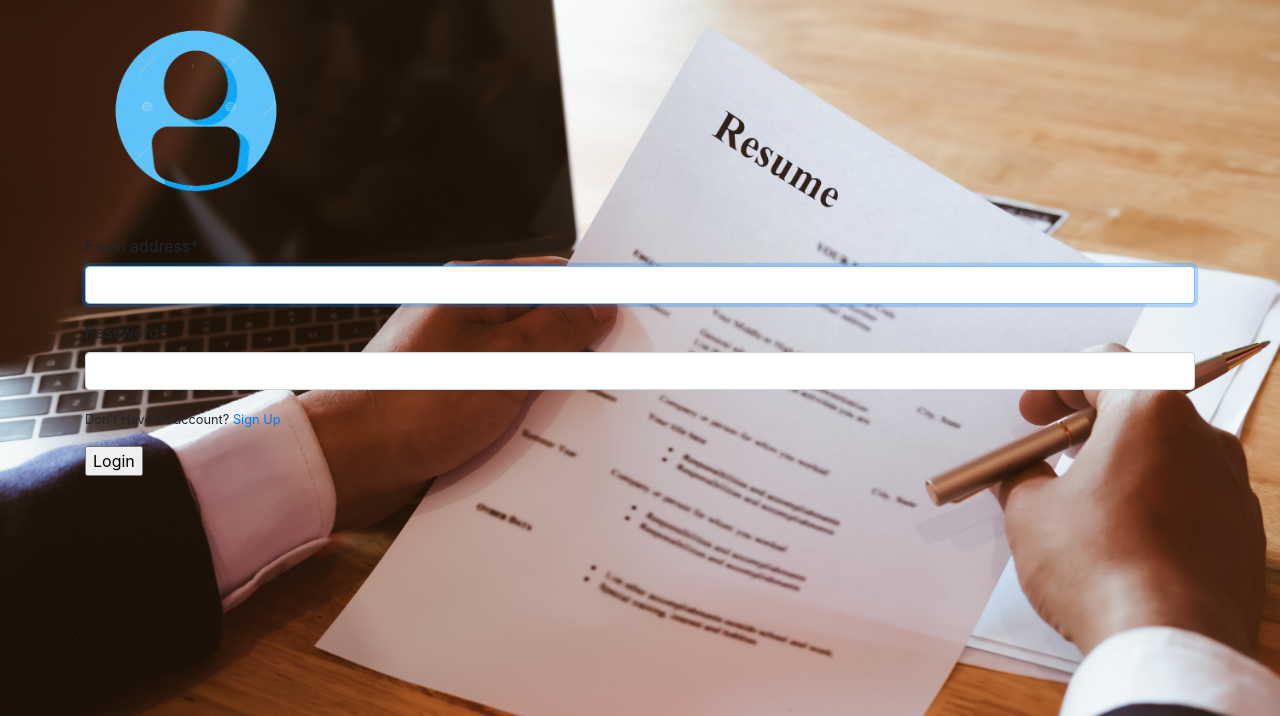
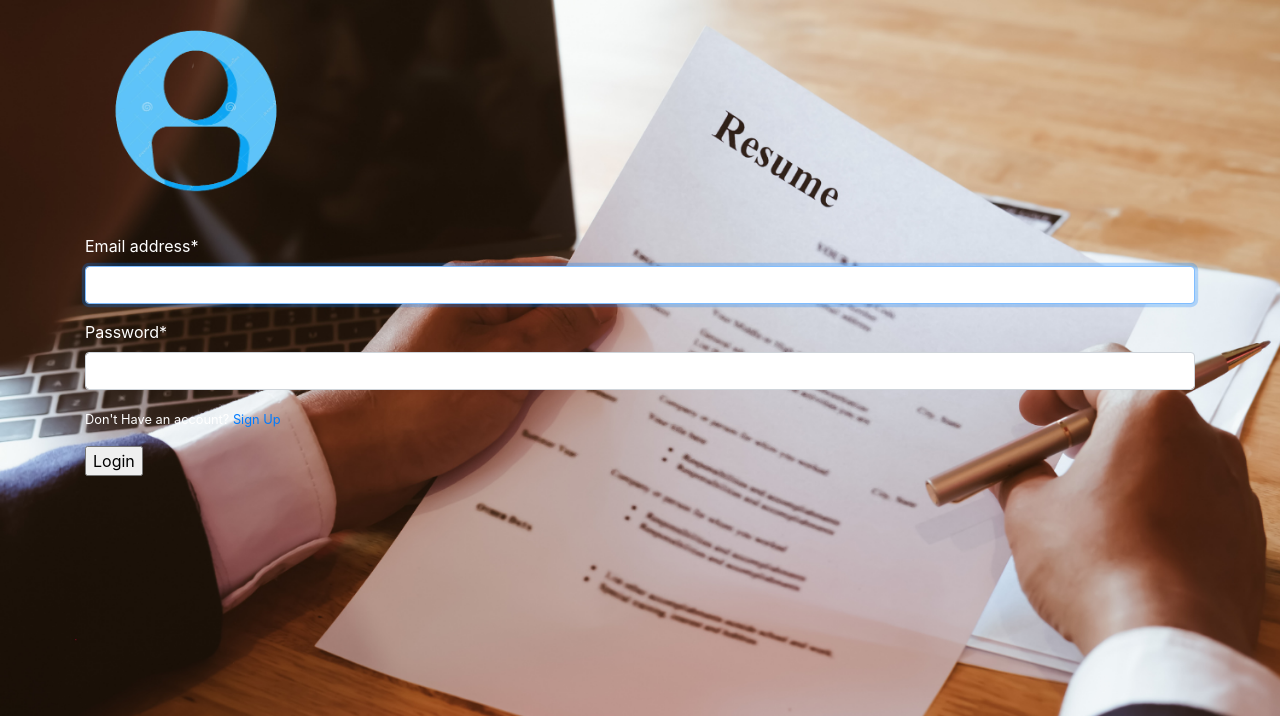
Before and after one commit to izudada/resume_builder, a Django app: page /login/ in a window 1280 px wide. Shown: the top 716 px of the page. Run offline with Django 3.2, Linux system fonts and the light colour scheme; some libraries are stand-ins or nearby versions.

Commit message:
Add login class to container

```diff
--- a/templates/registration/login.html
+++ b/templates/registration/login.html
@@ -6,7 +6,7 @@
 
 {% block body %}
 
-    <div class="container">
+    <div class="container login">
         <img src="../../static/images/login_static.png" class="login_static" alt="">
         <form action="" class="form-group" method="post">
             {% csrf_token %}
```
